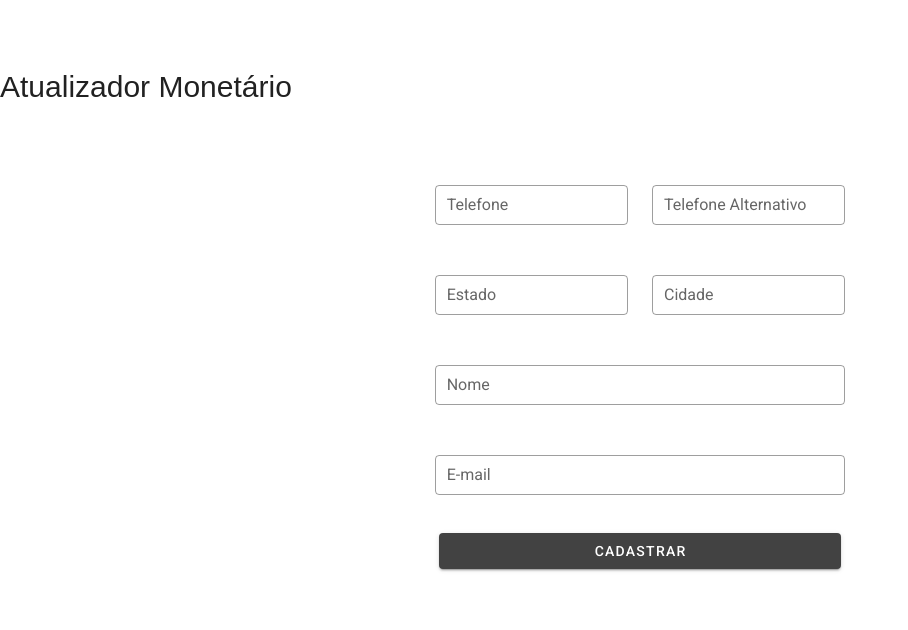
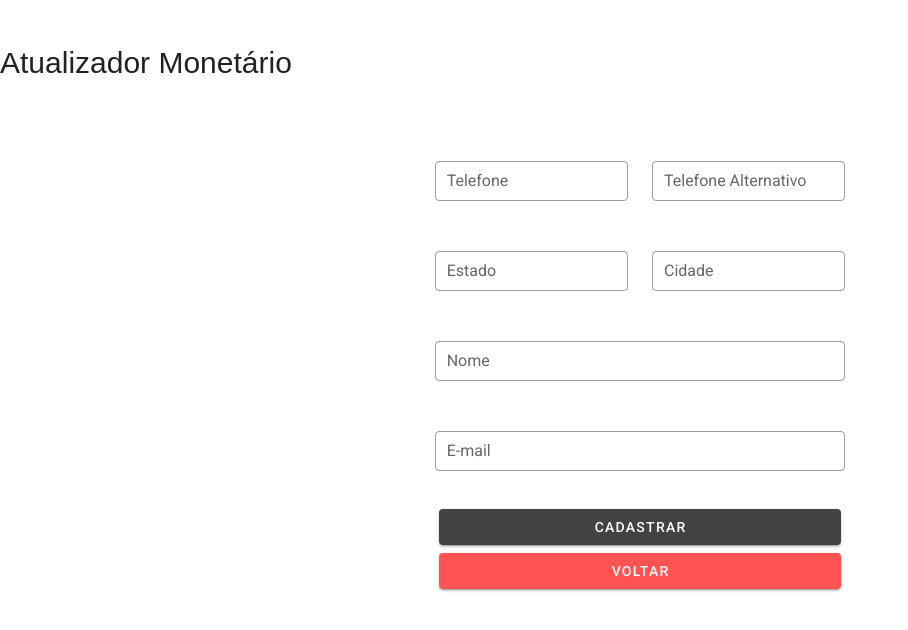
Before and after one commit to AndreNascimento1998/Calculadora, a Vue app: page /cadastro in a window 1280 px wide. Shown: the top 630 px of the page, without its empty margins (0-908 px from the left). Built offline with nearby package versions, Linux system fonts and the light colour scheme.

Commit message:
arrumando o valor formatado da calculadora

```diff
--- a/src/App.vue
+++ b/src/App.vue
@@ -1,8 +1,6 @@
 <template>
     <v-app>
-        <v-main>
-            <router-view/>
-        </v-main>
+        <router-view/>
     </v-app>
 </template>
 
--- a/src/components/CalculadoraMonetaria.vue
+++ b/src/components/CalculadoraMonetaria.vue
@@ -87,7 +87,7 @@
                             <v-btn @click="calculo" color="primary" >
                                 Calcular
                             </v-btn>
-                            <v-btn to="/login" class="ml-4" color="error" >
+                            <v-btn to="/" class="ml-4" color="error" >
                                 Voltar
                             </v-btn>
                         </v-col>
--- a/src/login/cadastroNovo.vue
+++ b/src/login/cadastroNovo.vue
@@ -5,7 +5,7 @@
             height="627"
         >
             <v-row>
-                <v-col class="mt-16 letra">
+                <v-col class="mt-10 letra">
                     <span>Atualizador Monetário</span>
                 </v-col>
             </v-row>
@@ -46,6 +46,7 @@
                         </v-row>
                         <v-col cols="4" offset="4">
                             <v-btn color="secondary" block>Cadastrar</v-btn>
+                            <v-btn color="error" class="mt-2" to="/" block>Voltar</v-btn>
                         </v-col>
                     </v-form>
                 </v-col>
--- a/src/login/loginPrimary.vue
+++ b/src/login/loginPrimary.vue
@@ -116,10 +116,12 @@ export default {
 
         passarPagina(){
             debugger
-            if(this.senha.length >= 8 && this.email){
-                let emailValidado = this.validacao.filter((result) => result.senha == this.senha);
+            let emailValidado = this.validacao.filter((result) => result.senha == this.senha);
+            if(this.senha.length >= 8 && emailValidado[0]){
                 if(this.email == emailValidado[0].email && this.senha == emailValidado[0].senha){
                     this.$router.push('/calculadora');
+                }else {
+                    alert('Senha ou email incorretos !');
                 }
             }else {
                 alert('Senha ou email incorretos !');
--- a/src/router/index.js
+++ b/src/router/index.js
@@ -5,7 +5,7 @@ Vue.use(VueRouter);
 
 const routes = [
     {
-        path: '/login',
+        path: '/',
         name: 'login',
         component: () => import(/* webpackChunkName: "login" */ '@/login/loginPrimary'),
     },
--- a/src/shared/inputMoney.vue
+++ b/src/shared/inputMoney.vue
@@ -73,6 +73,7 @@
 
         methods:{
             parseBr(dinheiro){
+                debugger
                 let valorTrocandoVirgula = dinheiro.replace(',', '$');
                 let valorTrocandoPonto = valorTrocandoVirgula.replaceAll('.', ',');
                 let valorFormatado = valorTrocandoPonto.replace('$', '.');
```
